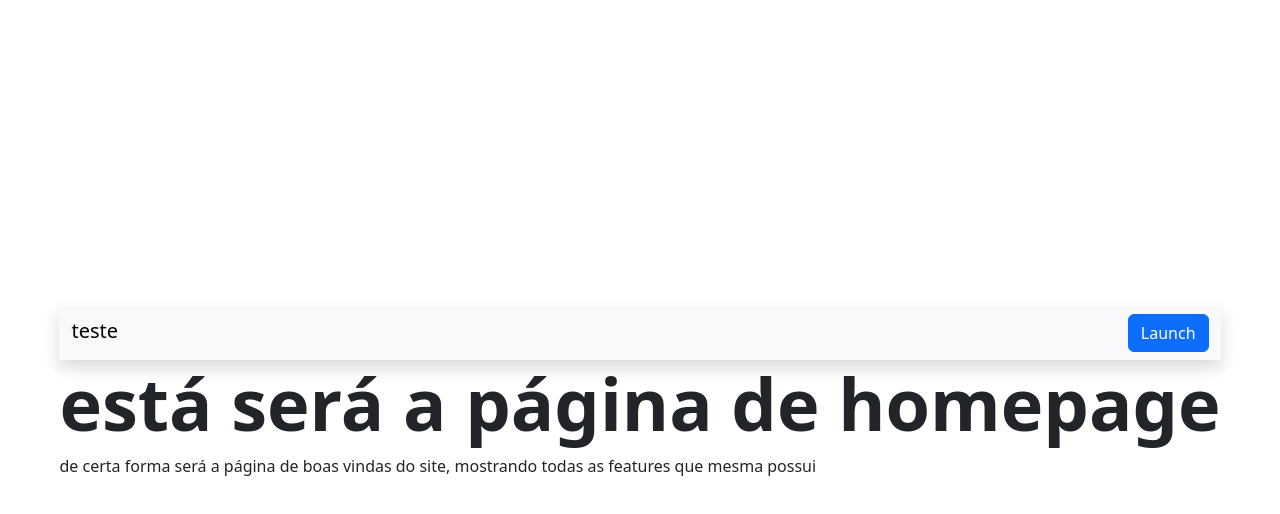
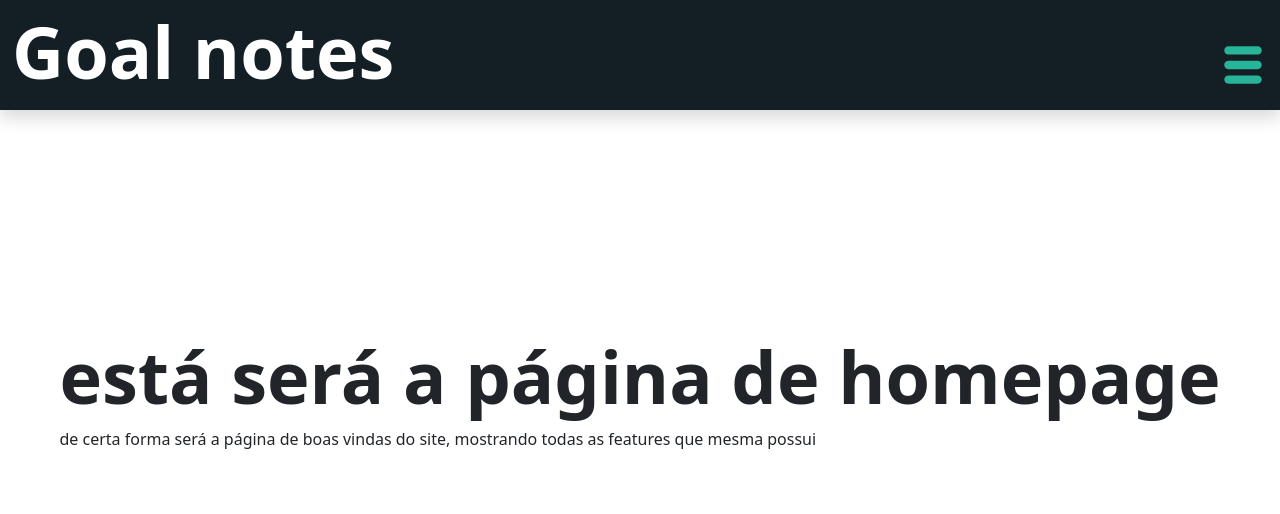
Before and after one commit to Rafael-conquista/Goal_notes, a React (Create React App) app in the folder front/goals-notes/: page /Home in a window 1280 px wide. Shown: the top 514 px of the page. Built offline with nearby package versions, Linux system fonts and the light colour scheme.

Commit message:
adiciona roteamento, adaptação da navbar e verificação de token para as metas

```diff
--- a/front/goals-notes/src/App.js
+++ b/front/goals-notes/src/App.js
@@ -12,7 +12,7 @@ function App() {
         <Routes>
           <Route path="/" element={<Initial />}></Route>
           <Route path="/Home" element={<Home />}></Route>
-          <Route path="/Goals" element={<Goals />}></Route>
+          <Route path="/:id/Goals" element={<Goals />}></Route>
           <Route path="/CapCreate" element={<CapCreate />}></Route>
           <Route path="/UserUpdate" element={<UserUpdate />}></Route>
         </Routes>
--- /dev/null
+++ b/front/goals-notes/src/components/Style/navbar.css
@@ -0,0 +1,90 @@
+.navbar_view {
+    background-color: #131F24;
+    top: 0;
+    left: 0;
+    z-index: 100;
+    width: 100%;
+    position: fixed !important;
+    justify-content: center;
+}
+
+.burguer_menu {
+    color: #28B498;
+    font-size: 50px;
+    cursor: pointer;
+    margin-top: 20px;
+}
+
+.menu_title {
+    color: white;
+    cursor: pointer;
+    text-align: justify;
+}
+
+.offcanvas-header{
+    display: flex;
+    display: flexbox;
+    padding: var(--bs-offcanvas-padding-y) var(--bs-offcanvas-padding-x);
+}
+
+.menu_title:hover {
+    -webkit-animation: swing 1s ease;
+    animation: swing 1s ease infinite;
+    -webkit-animation-iteration-count: 1;
+    animation-iteration-count: 1;
+}
+
+
+@keyframes swing {
+    15% {
+        -webkit-transform: translateX(5px);
+        transform: translateX(5px);
+    }
+
+    30% {
+        -webkit-transform: translateX(-5px);
+        transform: translateX(-5px);
+    }
+
+    50% {
+        -webkit-transform: translateX(3px);
+        transform: translateX(3px);
+    }
+
+    65% {
+        -webkit-transform: translateX(-3px);
+        transform: translateX(-3px);
+    }
+
+    80% {
+        -webkit-transform: translateX(2px);
+        transform: translateX(2px);
+    }
+
+    100% {
+        -webkit-transform: translateX(0);
+        transform: translateX(0);
+    }
+}
+
+.offcanvas {
+    background-color: #131F24 !important;
+    align-items: baseline !important;
+    padding-left: 1vw;
+}
+
+.menu_item_nav {
+    font-size: 1.2em;
+    color: #fff;
+    display: flex;
+    transition: 0.5s;
+    margin: 15px 0px;
+    text-decoration: none;
+    padding-top: 20px;
+    padding-left: 2vw;
+}
+
+.button {
+    max-width: 20vw;
+    max-height: 30vh;
+}
--- a/front/goals-notes/src/components/login.js
+++ b/front/goals-notes/src/components/login.js
@@ -1,5 +1,7 @@
 import React, { useEffect, useState } from 'react';
 import { token_storage } from '../utils/token_verify';
+import { token_verify } from '../services/api_requests.js'
+import { remove_token } from '../utils/token_verify.js';
 import { login } from '../services/api_requests';
 
 function LoginComponent() {
@@ -8,6 +10,22 @@ function LoginComponent() {
     const [message, setMessage] = useState('');
     const [primeiraVez, setPrimeiraVez] = useState(true);
     const [loading, setloading] = useState(false);
+
+    async function verify(token) {
+        try {
+          const response = await token_verify(token)
+          const id = response.id
+          if (id) {
+            //quando tivermos a página inicial, passar o id para a url
+            window.location.href = `${id}/goals`;
+          } else {
+            console.log('é necessário realizar o login')
+            remove_token()
+          }
+        } catch {
+          console.log('validation error')
+        }
+      }
 
     const emailChange = (e) => {
         setEmail(e.target.value);
@@ -51,6 +69,7 @@ function LoginComponent() {
             setMessage("logado com sucesso"); //adicionar aqui um redirect para a página home
             token_storage(response.token)
             setloading(false);
+            verify(response.token)
         } else {
             setMessage("erro inexperado");
             setPrimeiraVez(false);
--- a/front/goals-notes/src/components/navbar.js
+++ b/front/goals-notes/src/components/navbar.js
@@ -1,7 +1,9 @@
 import React from 'react';
 import Button from 'react-bootstrap/Button';
 import Offcanvas from 'react-bootstrap/Offcanvas';
+import { TiThMenu } from "react-icons/ti";
 import { useState } from 'react';
+import './Style/navbar.css'
 
 function Navbar() {
     const [show, setShow] = useState(false);
@@ -10,22 +12,23 @@ function Navbar() {
     const handleShow = () => setShow(true);
     return (
         <div>
-            <nav className="navbar navbar-light bg-light shadow">
+            <nav className="navbar navbar-light shadow navbar_view">
                 <div className="container-fluid">
-                    <span className="navbar-brand mb-1 h1">teste</span>
-
-                    <Button variant="primary" onClick={handleShow}>
-                        Launch
-                    </Button>
+                    <h1 className="menu_title" href="#">Goal notes</h1>
+                    <TiThMenu className='burguer_menu' onClick={handleShow} />
                 </div>
-                <Offcanvas show={show} placement='end' onHide={handleClose}>
-                    <Offcanvas.Header closeButton>
-                        <Offcanvas.Title>Offcanvas</Offcanvas.Title>
+                <Offcanvas show={show} placement='end' onHide={handleClose} className="offcanvas">
+                    <TiThMenu className='burguer_menu' onClick={handleClose} />
+                    <Offcanvas.Header>
+                        <div>
+                            <h2 className='menu_title'>Bem-vindo!</h2>
+                        </div>
                     </Offcanvas.Header>
-                    <Offcanvas.Body>
-                        Some text as placeholder. In real life you can have the elements you
-                        have chosen. Like, text, images, lists, etc.
-                    </Offcanvas.Body>
+                    <ul>
+                        <li className="menu_item_nav" onClick={handleClose}><a href="#" className="menu_link">Teste</a></li>
+                        <li className="menu_item_nav" onClick={handleClose}><a href="#about" className="menu_link">Teste</a></li>
+                        <li className="menu_item_nav" onClick={handleClose}><a href="#skills" className="menu_link">Teste</a></li>
+                    </ul>
                 </Offcanvas>
             </nav>
         </div>
--- a/front/goals-notes/src/components/register.js
+++ b/front/goals-notes/src/components/register.js
@@ -194,7 +194,7 @@ function RegisterComponent(){
         {!telaMaiorCelular &&(
             <div className='coletaneaBotoesLogar'>
                 <button className='textos botaoLogar' type="submit" value="entar">Registrar-se</button>
-                <a className='textos botaoLogar botaoUsuarUsuario' onClick={() => primeiraVezAtualizar(true)} href="#login">Usuar Usuário</a>
+                <a className='textos botaoLogar botaoUsuarUsuario' onClick={() => primeiraVezAtualizar(true)} href="#login">Logar Usuário</a>
             </div>
         )}
         {!primeiraVez && (
--- a/front/goals-notes/src/pages/goals/goals.js
+++ b/front/goals-notes/src/pages/goals/goals.js
@@ -1,12 +1,19 @@
 import React from 'react';
-import { useState } from 'react'
+import { useState,useEffect } from 'react'
 import { getAllGoals } from '../../services/api_requests'
+import { verify } from '../../utils/token_verify.js';
 import Navbar from '../../components/navbar'
 import Spinner from 'react-bootstrap/Spinner';
 
 function Goals (){
   const [loaded, setLoaded] = useState(false)
   const [goals,setGoals] = useState([])
+
+  useEffect(() => {
+    const token = localStorage.getItem('token');
+    verify(token)
+  }, []);
+
   async function getGoals(){
     const dados = await getAllGoals()
     setGoals(dados)
--- a/front/goals-notes/src/pages/initial_page/initial_page.js
+++ b/front/goals-notes/src/pages/initial_page/initial_page.js
@@ -14,7 +14,7 @@ const Initial = () => {
       const id = response.id
       if (id) {
         //quando tivermos a página inicial, passar o id para a url
-        window.location.href = `/goals`;
+        window.location.href = `${id}/goals`;
       } else {
         console.log('é necessário realizar o login')
         remove_token()
--- a/front/goals-notes/src/utils/token_verify.js
+++ b/front/goals-notes/src/utils/token_verify.js
@@ -1,7 +1,23 @@
+import { token_verify } from '../services/api_requests.js';
+
 export function token_storage(token){
     localStorage.setItem("token", token);
 }
 
 export function remove_token(){
     localStorage.removeItem("token");
+    window.location.href = `/`;
 }
+
+export async function verify(token){
+    try {
+        const response = await token_verify(token)
+        const id = response.id
+        console.log(id)
+        if (!id) {
+        window.location.href = `/`;
+        }
+    } catch {
+        console.log('validation error')
+    }
+}
```
